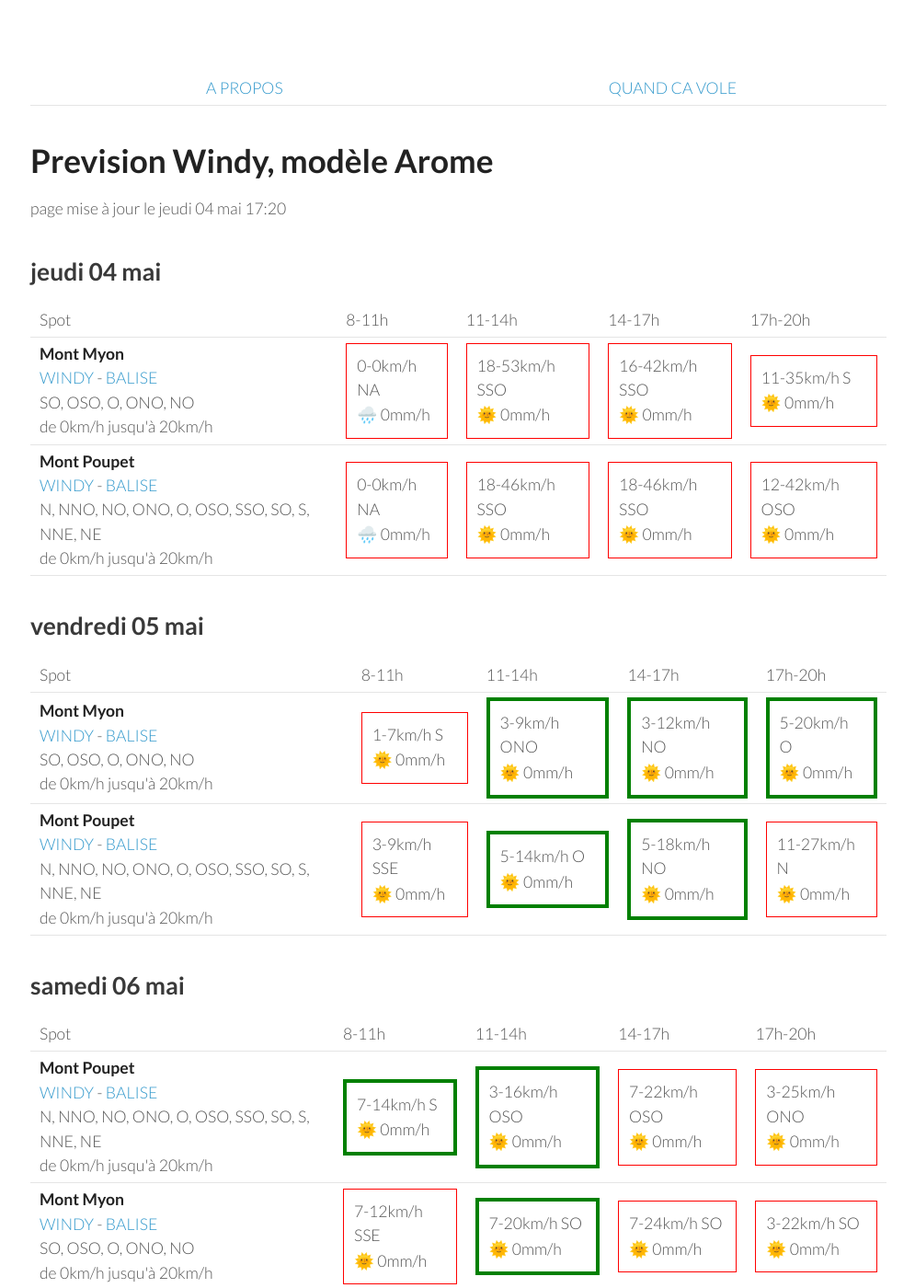
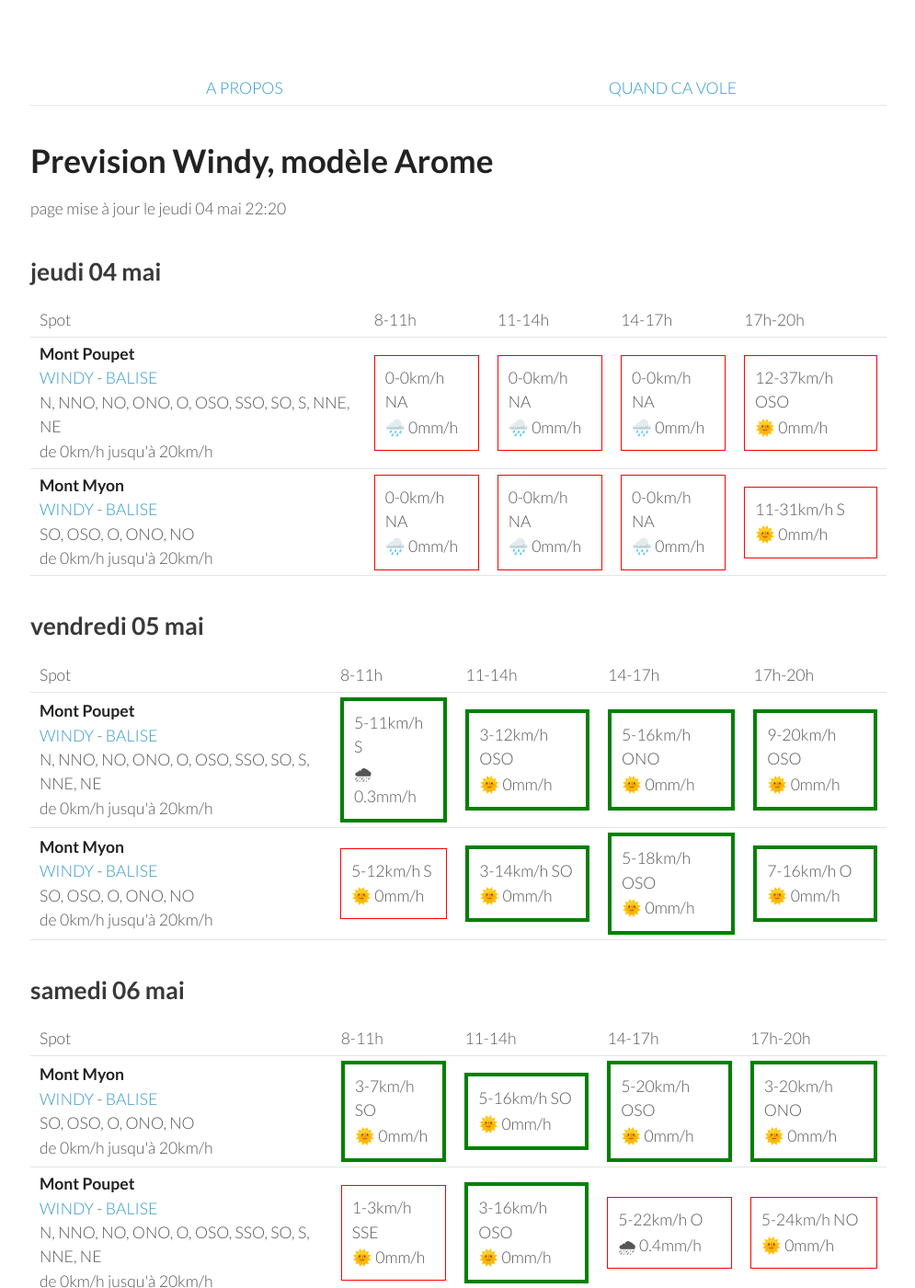
Before and after one commit to parapente-dans-le-nord/parapente-dans-le-nord.github.io, a Jekyll site: the page built from jura.markdown, in a window 1280 px wide and 1400 px high. Shown: the whole window at 92% size, without its empty margins (25-1020 px from the left). Built offline with Jekyll 4.4.1, drawn with Linux system fonts in a browser that asks for light colours; some of the changed text lies outside the part shown.

Commit message:
update index.markdown

```diff
--- a/jura.markdown
+++ b/jura.markdown
@@ -7,7 +7,7 @@ title:  "Tous les spots"
 {: .links}
 
 # Prevision Windy, modèle Arome
-page mise à jour le jeudi 04 mai 17:20
+page mise à jour le jeudi 04 mai 22:20
 
 ## jeudi 04 mai
 
@@ -22,21 +22,21 @@ page mise à jour le jeudi 04 mai 17:20
       <td>17h-20h</td>
     </tr>
 <tr>
+        <td><strong>Mont Poupet</strong><br><a href="https://windy.com/46.970/5.876?46.541,5.876,8">WINDY</a> - <span class=""><a href="http://www.balisemeteo.com/balise.php?idBalise=92">BALISE</a> </span><br> <span class="vent-favorable">N, NNO, NO, ONO, O, OSO, SSO, SO, S, NNE, NE</span><br><span class="force-vent">de 0km/h jusqu'à 20km/h</span> </td>
+
+            <td><div class="not-flyable"><p>0-0km/h NA</p><p>🌧️ 0mm/h</p></div></td>
+            <td><div class="not-flyable"><p>0-0km/h NA</p><p>🌧️ 0mm/h</p></div></td>
+            <td><div class="not-flyable"><p>0-0km/h NA</p><p>🌧️ 0mm/h</p></div></td>
+            <td><div class="not-flyable"><p>12-37km/h OSO</p><p>🌞 0mm/h</p></div></td>
+
+    </tr>
+<tr>
         <td><strong>Mont Myon</strong><br><a href="https://windy.com/46.331/5.397?45.898,5.394,8,m:eWoagj8">WINDY</a> - <span class=""><a href="http://www.balisemeteo.com/balise.php?idBalise=70">BALISE</a> </span><br> <span class="vent-favorable">SO, OSO, O, ONO, NO</span><br><span class="force-vent">de 0km/h jusqu'à 20km/h</span> </td>
 
             <td><div class="not-flyable"><p>0-0km/h NA</p><p>🌧️ 0mm/h</p></div></td>
-            <td><div class="not-flyable"><p>18-53km/h SSO</p><p>🌞 0mm/h</p></div></td>
-            <td><div class="not-flyable"><p>16-42km/h SSO</p><p>🌞 0mm/h</p></div></td>
-            <td><div class="not-flyable"><p>11-35km/h S</p><p>🌞 0mm/h</p></div></td>
-
-    </tr>
-<tr>
-        <td><strong>Mont Poupet</strong><br><a href="https://windy.com/46.970/5.876?46.541,5.876,8">WINDY</a> - <span class=""><a href="http://www.balisemeteo.com/balise.php?idBalise=92">BALISE</a> </span><br> <span class="vent-favorable">N, NNO, NO, ONO, O, OSO, SSO, SO, S, NNE, NE</span><br><span class="force-vent">de 0km/h jusqu'à 20km/h</span> </td>
-
             <td><div class="not-flyable"><p>0-0km/h NA</p><p>🌧️ 0mm/h</p></div></td>
-            <td><div class="not-flyable"><p>18-46km/h SSO</p><p>🌞 0mm/h</p></div></td>
-            <td><div class="not-flyable"><p>18-46km/h SSO</p><p>🌞 0mm/h</p></div></td>
-            <td><div class="not-flyable"><p>12-42km/h OSO</p><p>🌞 0mm/h</p></div></td>
+            <td><div class="not-flyable"><p>0-0km/h NA</p><p>🌧️ 0mm/h</p></div></td>
+            <td><div class="not-flyable"><p>11-31km/h S</p><p>🌞 0mm/h</p></div></td>
 
     </tr>
 
@@ -56,22 +56,22 @@ page mise à jour le jeudi 04 mai 17:20
       <td>17h-20h</td>
     </tr>
 <tr>
-        <td><strong>Mont Myon</strong><br><a href="https://windy.com/46.331/5.397?45.898,5.394,8,m:eWoagj8">WINDY</a> - <span class=""><a href="http://www.balisemeteo.com/balise.php?idBalise=70">BALISE</a> </span><br> <span class="vent-favorable">SO, OSO, O, ONO, NO</span><br><span class="force-vent">de 0km/h jusqu'à 20km/h</span> </td>
+        <td><strong>Mont Poupet</strong><br><a href="https://windy.com/46.970/5.876?46.541,5.876,8">WINDY</a> - <span class=""><a href="http://www.balisemeteo.com/balise.php?idBalise=92">BALISE</a> </span><br> <span class="vent-favorable">N, NNO, NO, ONO, O, OSO, SSO, SO, S, NNE, NE</span><br><span class="force-vent">de 0km/h jusqu'à 20km/h</span> </td>
 
-            <td><div class="not-flyable"><p>1-7km/h S</p><p>🌞 0mm/h</p></div></td>
-            <td><div class="flyable"><p>3-9km/h ONO</p><p>🌞 0mm/h</p></div></td>
-            <td><div class="flyable"><p>3-12km/h NO</p><p>🌞 0mm/h</p></div></td>
-            <td><div class="flyable"><p>5-20km/h O</p><p>🌞 0mm/h</p></div></td>
+            <td><div class="flyable"><p>5-11km/h S</p><p>🌧 0.3mm/h</p></div></td>
+            <td><div class="flyable"><p>3-12km/h OSO</p><p>🌞 0mm/h</p></div></td>
+            <td><div class="flyable"><p>5-16km/h ONO</p><p>🌞 0mm/h</p></div></td>
+            <td><div class="flyable"><p>9-20km/h OSO</p><p>🌞 0mm/h</p></div></td>
 
 
     </tr>
 <tr>
-        <td><strong>Mont Poupet</strong><br><a href="https://windy.com/46.970/5.876?46.541,5.876,8">WINDY</a> - <span class=""><a href="http://www.balisemeteo.com/balise.php?idBalise=92">BALISE</a> </span><br> <span class="vent-favorable">N, NNO, NO, ONO, O, OSO, SSO, SO, S, NNE, NE</span><br><span class="force-vent">de 0km/h jusqu'à 20km/h</span> </td>
+        <td><strong>Mont Myon</strong><br><a href="https://windy.com/46.331/5.397?45.898,5.394,8,m:eWoagj8">WINDY</a> - <span class=""><a href="http://www.balisemeteo.com/balise.php?idBalise=70">BALISE</a> </span><br> <span class="vent-favorable">SO, OSO, O, ONO, NO</span><br><span class="force-vent">de 0km/h jusqu'à 20km/h</span> </td>
 
-            <td><div class="not-flyable"><p>3-9km/h SSE</p><p>🌞 0mm/h</p></div></td>
-            <td><div class="flyable"><p>5-14km/h O</p><p>🌞 0mm/h</p></div></td>
-            <td><div class="flyable"><p>5-18km/h NO</p><p>🌞 0mm/h</p></div></td>
-            <td><div class="not-flyable"><p>11-27km/h N</p><p>🌞 0mm/h</p></div></td>
+            <td><div class="not-flyable"><p>5-12km/h S</p><p>🌞 0mm/h</p></div></td>
+            <td><div class="flyable"><p>3-14km/h SO</p><p>🌞 0mm/h</p></div></td>
+            <td><div class="flyable"><p>5-18km/h OSO</p><p>🌞 0mm/h</p></div></td>
+            <td><div class="flyable"><p>7-16km/h O</p><p>🌞 0mm/h</p></div></td>
 
 
     </tr>
@@ -92,22 +92,22 @@ page mise à jour le jeudi 04 mai 17:20
       <td>17h-20h</td>
     </tr>
 <tr>
-        <td><strong>Mont Poupet</strong><br><a href="https://windy.com/46.970/5.876?46.541,5.876,8">WINDY</a> - <span class=""><a href="http://www.balisemeteo.com/balise.php?idBalise=92">BALISE</a> </span><br> <span class="vent-favorable">N, NNO, NO, ONO, O, OSO, SSO, SO, S, NNE, NE</span><br><span class="force-vent">de 0km/h jusqu'à 20km/h</span> </td>
+        <td><strong>Mont Myon</strong><br><a href="https://windy.com/46.331/5.397?45.898,5.394,8,m:eWoagj8">WINDY</a> - <span class=""><a href="http://www.balisemeteo.com/balise.php?idBalise=70">BALISE</a> </span><br> <span class="vent-favorable">SO, OSO, O, ONO, NO</span><br><span class="force-vent">de 0km/h jusqu'à 20km/h</span> </td>
 
-            <td><div class="flyable"><p>7-14km/h S</p><p>🌞 0mm/h</p></div></td>
-            <td><div class="flyable"><p>3-16km/h OSO</p><p>🌞 0mm/h</p></div></td>
-            <td><div class="not-flyable"><p>7-22km/h OSO</p><p>🌞 0mm/h</p></div></td>
-            <td><div class="not-flyable"><p>3-25km/h ONO</p><p>🌞 0mm/h</p></div></td>
+            <td><div class="flyable"><p>3-7km/h SO</p><p>🌞 0mm/h</p></div></td>
+            <td><div class="flyable"><p>5-16km/h SO</p><p>🌞 0mm/h</p></div></td>
+            <td><div class="flyable"><p>5-20km/h OSO</p><p>🌞 0mm/h</p></div></td>
+            <td><div class="flyable"><p>3-20km/h ONO</p><p>🌞 0mm/h</p></div></td>
 
 
     </tr>
 <tr>
-        <td><strong>Mont Myon</strong><br><a href="https://windy.com/46.331/5.397?45.898,5.394,8,m:eWoagj8">WINDY</a> - <span class=""><a href="http://www.balisemeteo.com/balise.php?idBalise=70">BALISE</a> </span><br> <span class="vent-favorable">SO, OSO, O, ONO, NO</span><br><span class="force-vent">de 0km/h jusqu'à 20km/h</span> </td>
+        <td><strong>Mont Poupet</strong><br><a href="https://windy.com/46.970/5.876?46.541,5.876,8">WINDY</a> - <span class=""><a href="http://www.balisemeteo.com/balise.php?idBalise=92">BALISE</a> </span><br> <span class="vent-favorable">N, NNO, NO, ONO, O, OSO, SSO, SO, S, NNE, NE</span><br><span class="force-vent">de 0km/h jusqu'à 20km/h</span> </td>
 
-            <td><div class="not-flyable"><p>7-12km/h SSE</p><p>🌞 0mm/h</p></div></td>
-            <td><div class="flyable"><p>7-20km/h SO</p><p>🌞 0mm/h</p></div></td>
-            <td><div class="not-flyable"><p>7-24km/h SO</p><p>🌞 0mm/h</p></div></td>
-            <td><div class="not-flyable"><p>3-22km/h SO</p><p>🌞 0mm/h</p></div></td>
+            <td><div class="not-flyable"><p>1-3km/h SSE</p><p>🌞 0mm/h</p></div></td>
+            <td><div class="flyable"><p>3-16km/h OSO</p><p>🌞 0mm/h</p></div></td>
+            <td><div class="not-flyable"><p>5-22km/h O</p><p>🌧 0.4mm/h</p></div></td>
+            <td><div class="not-flyable"><p>5-24km/h NO</p><p>🌞 0mm/h</p></div></td>
 
 
     </tr>
@@ -130,20 +130,20 @@ page mise à jour le jeudi 04 mai 17:20
 <tr>
         <td><strong>Mont Myon</strong><br><a href="https://windy.com/46.331/5.397?45.898,5.394,8,m:eWoagj8">WINDY</a> - <span class=""><a href="http://www.balisemeteo.com/balise.php?idBalise=70">BALISE</a> </span><br> <span class="vent-favorable">SO, OSO, O, ONO, NO</span><br><span class="force-vent">de 0km/h jusqu'à 20km/h</span> </td>
 
-            <td><div class="not-flyable"><p>11-24km/h SSO</p><p>🌧 1.5mm/h</p></div></td>
-            <td><div class="not-flyable"><p>7-25km/h SSO</p><p>🌧 1.6mm/h</p></div></td>
-            <td><div class="not-flyable"><p>7-22km/h O</p><p>🌧 0.6mm/h</p></div></td>
-            <td><div class="not-flyable"><p>7-29km/h ONO</p><p>🌧 1.3mm/h</p></div></td>
+            <td><div class="not-flyable"><p>9-24km/h SSO</p><p>🌞 0mm/h</p></div></td>
+            <td><div class="not-flyable"><p>7-24km/h OSO</p><p>🌧 0.2mm/h</p></div></td>
+            <td><div class="not-flyable"><p>9-24km/h O</p><p>🌧 1.1mm/h</p></div></td>
+            <td><div class="not-flyable"><p>5-22km/h O</p><p>🌧 1.9mm/h</p></div></td>
 
 
     </tr>
 <tr>
         <td><strong>Mont Poupet</strong><br><a href="https://windy.com/46.970/5.876?46.541,5.876,8">WINDY</a> - <span class=""><a href="http://www.balisemeteo.com/balise.php?idBalise=92">BALISE</a> </span><br> <span class="vent-favorable">N, NNO, NO, ONO, O, OSO, SSO, SO, S, NNE, NE</span><br><span class="force-vent">de 0km/h jusqu'à 20km/h</span> </td>
 
-            <td><div class="not-flyable"><p>12-31km/h SSO</p><p>🌧 4mm/h</p></div></td>
-            <td><div class="not-flyable"><p>9-29km/h SSO</p><p>🌧 3.6mm/h</p></div></td>
-            <td><div class="not-flyable"><p>16-33km/h OSO</p><p>🌧 1.2mm/h</p></div></td>
-            <td><div class="not-flyable"><p>11-40km/h OSO</p><p>🌧 2.5mm/h</p></div></td>
+            <td><div class="not-flyable"><p>12-37km/h S</p><p>🌧 3.4mm/h</p></div></td>
+            <td><div class="not-flyable"><p>12-31km/h OSO</p><p>🌧 2.7mm/h</p></div></td>
+            <td><div class="not-flyable"><p>12-33km/h OSO</p><p>🌧 0.9mm/h</p></div></td>
+            <td><div class="not-flyable"><p>3-29km/h OSO</p><p>🌧 9mm/h</p></div></td>
 
 
     </tr>
@@ -166,20 +166,20 @@ page mise à jour le jeudi 04 mai 17:20
 <tr>
         <td><strong>Mont Poupet</strong><br><a href="https://windy.com/46.970/5.876?46.541,5.876,8">WINDY</a> - <span class=""><a href="http://www.balisemeteo.com/balise.php?idBalise=92">BALISE</a> </span><br> <span class="vent-favorable">N, NNO, NO, ONO, O, OSO, SSO, SO, S, NNE, NE</span><br><span class="force-vent">de 0km/h jusqu'à 20km/h</span> </td>
 
-            <td><div class="flyable"><p>1-7km/h NNO</p><p>🌞 0mm/h</p></div></td>
-            <td><div class="flyable"><p>3-18km/h NNE</p><p>🌧 0.4mm/h</p></div></td>
-            <td><div class="not-flyable"><p>7-22km/h NO</p><p>🌞 0mm/h</p></div></td>
-            <td><div class="flyable"><p>7-20km/h NO</p><p>🌞 0mm/h</p></div></td>
+            <td><div class="flyable"><p>1-7km/h NE</p><p>🌞 0mm/h</p></div></td>
+            <td><div class="not-flyable"><p>9-22km/h NNO</p><p>🌧 0.3mm/h</p></div></td>
+            <td><div class="not-flyable"><p>9-24km/h NNO</p><p>🌧 0.4mm/h</p></div></td>
+            <td><div class="not-flyable"><p>7-25km/h NNO</p><p>🌧 0.2mm/h</p></div></td>
 
 
     </tr>
 <tr>
         <td><strong>Mont Myon</strong><br><a href="https://windy.com/46.331/5.397?45.898,5.394,8,m:eWoagj8">WINDY</a> - <span class=""><a href="http://www.balisemeteo.com/balise.php?idBalise=70">BALISE</a> </span><br> <span class="vent-favorable">SO, OSO, O, ONO, NO</span><br><span class="force-vent">de 0km/h jusqu'à 20km/h</span> </td>
 
-            <td><div class="not-flyable"><p>3-9km/h NNE</p><p>🌞 0mm/h</p></div></td>
-            <td><div class="not-flyable"><p>9-22km/h NNE</p><p>🌧 0.3mm/h</p></div></td>
-            <td><div class="not-flyable"><p>9-24km/h NNO</p><p>🌞 0mm/h</p></div></td>
-            <td><div class="not-flyable"><p>9-25km/h NNO</p><p>🌞 0mm/h</p></div></td>
+            <td><div class="not-flyable"><p>5-14km/h NNE</p><p>🌞 0mm/h</p></div></td>
+            <td><div class="not-flyable"><p>12-27km/h NNO</p><p>🌧 0.2mm/h</p></div></td>
+            <td><div class="not-flyable"><p>11-29km/h NNO</p><p>🌧 0.3mm/h</p></div></td>
+            <td><div class="not-flyable"><p>12-29km/h NNO</p><p>🌞 0mm/h</p></div></td>
 
 
     </tr>
@@ -202,20 +202,20 @@ page mise à jour le jeudi 04 mai 17:20
 <tr>
         <td><strong>Mont Myon</strong><br><a href="https://windy.com/46.331/5.397?45.898,5.394,8,m:eWoagj8">WINDY</a> - <span class=""><a href="http://www.balisemeteo.com/balise.php?idBalise=70">BALISE</a> </span><br> <span class="vent-favorable">SO, OSO, O, ONO, NO</span><br><span class="force-vent">de 0km/h jusqu'à 20km/h</span> </td>
 
-            <td><div class="flyable"><p>1-5km/h ONO</p><p>🌞 0mm/h</p></div></td>
-            <td><div class="flyable"><p>3-11km/h ONO</p><p>🌧 0.6mm/h</p></div></td>
-            <td><div class="flyable"><p>5-12km/h NO</p><p>🌧 2.9mm/h</p></div></td>
-            <td><div class="flyable"><p>1-14km/h NO</p><p>🌧 3.4mm/h</p></div></td>
+            <td><div class="flyable"><p>1-7km/h ONO</p><p>🌞 0mm/h</p></div></td>
+            <td><div class="flyable"><p>3-14km/h ONO</p><p>🌞 0mm/h</p></div></td>
+            <td><div class="flyable"><p>7-20km/h ONO</p><p>🌞 0mm/h</p></div></td>
+            <td><div class="not-flyable"><p>1-16km/h ESE</p><p>🌧 1.5mm/h</p></div></td>
 
 
     </tr>
 <tr>
         <td><strong>Mont Poupet</strong><br><a href="https://windy.com/46.970/5.876?46.541,5.876,8">WINDY</a> - <span class=""><a href="http://www.balisemeteo.com/balise.php?idBalise=92">BALISE</a> </span><br> <span class="vent-favorable">N, NNO, NO, ONO, O, OSO, SSO, SO, S, NNE, NE</span><br><span class="force-vent">de 0km/h jusqu'à 20km/h</span> </td>
 
-            <td><div class="flyable"><p>7-18km/h SSO</p><p>🌧 0.4mm/h</p></div></td>
-            <td><div class="not-flyable"><p>11-22km/h SO</p><p>🌧 1.1mm/h</p></div></td>
-            <td><div class="not-flyable"><p>9-24km/h OSO</p><p>🌧 4.6mm/h</p></div></td>
-            <td><div class="flyable"><p>7-20km/h OSO</p><p>🌧 3.4mm/h</p></div></td>
+            <td><div class="flyable"><p>7-14km/h S</p><p>🌞 0mm/h</p></div></td>
+            <td><div class="not-flyable"><p>7-22km/h OSO</p><p>🌞 0mm/h</p></div></td>
+            <td><div class="not-flyable"><p>12-29km/h OSO</p><p>🌞 0mm/h</p></div></td>
+            <td><div class="not-flyable"><p>9-29km/h OSO</p><p>🌧 2mm/h</p></div></td>
 
 
     </tr>
```
